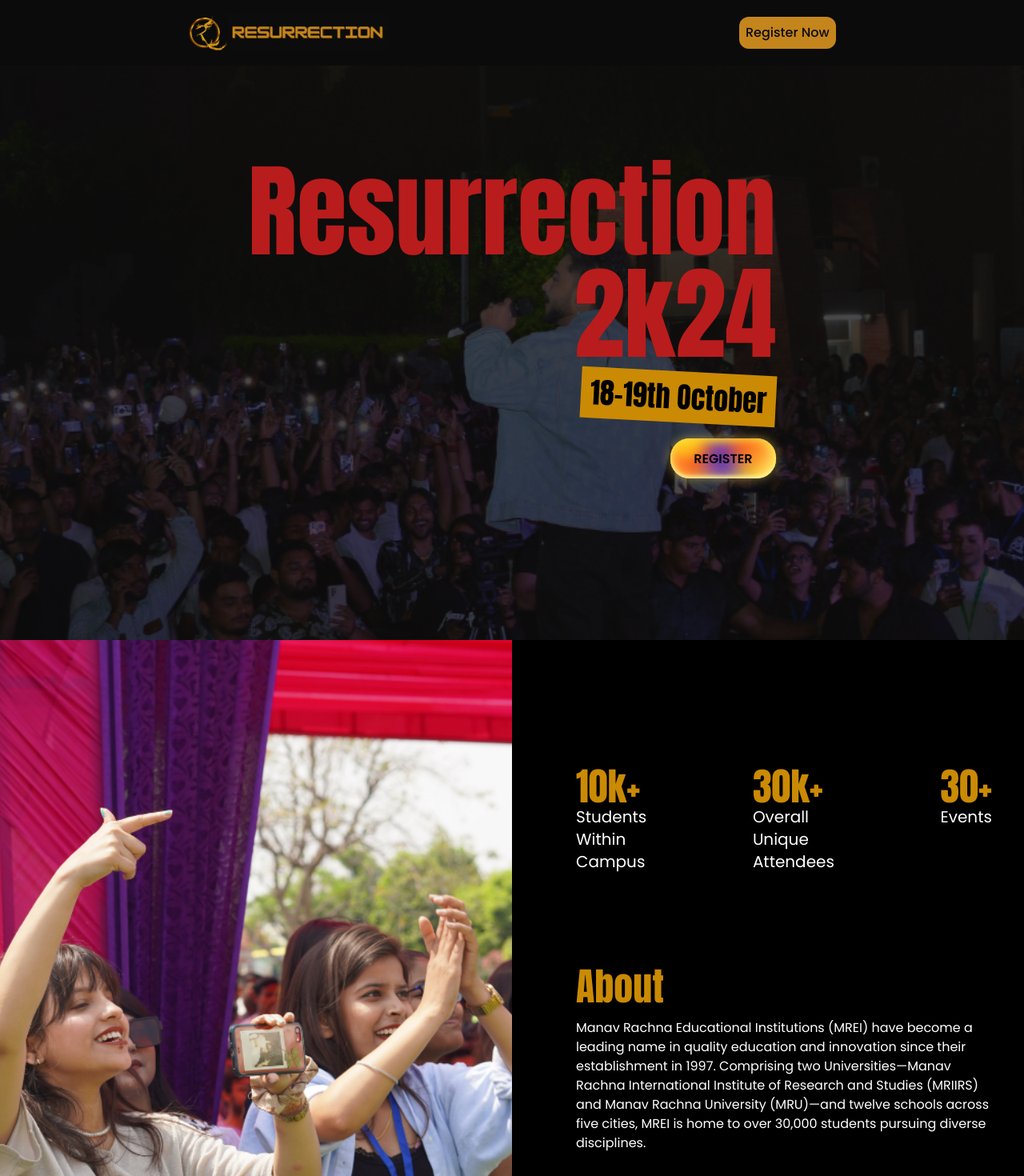
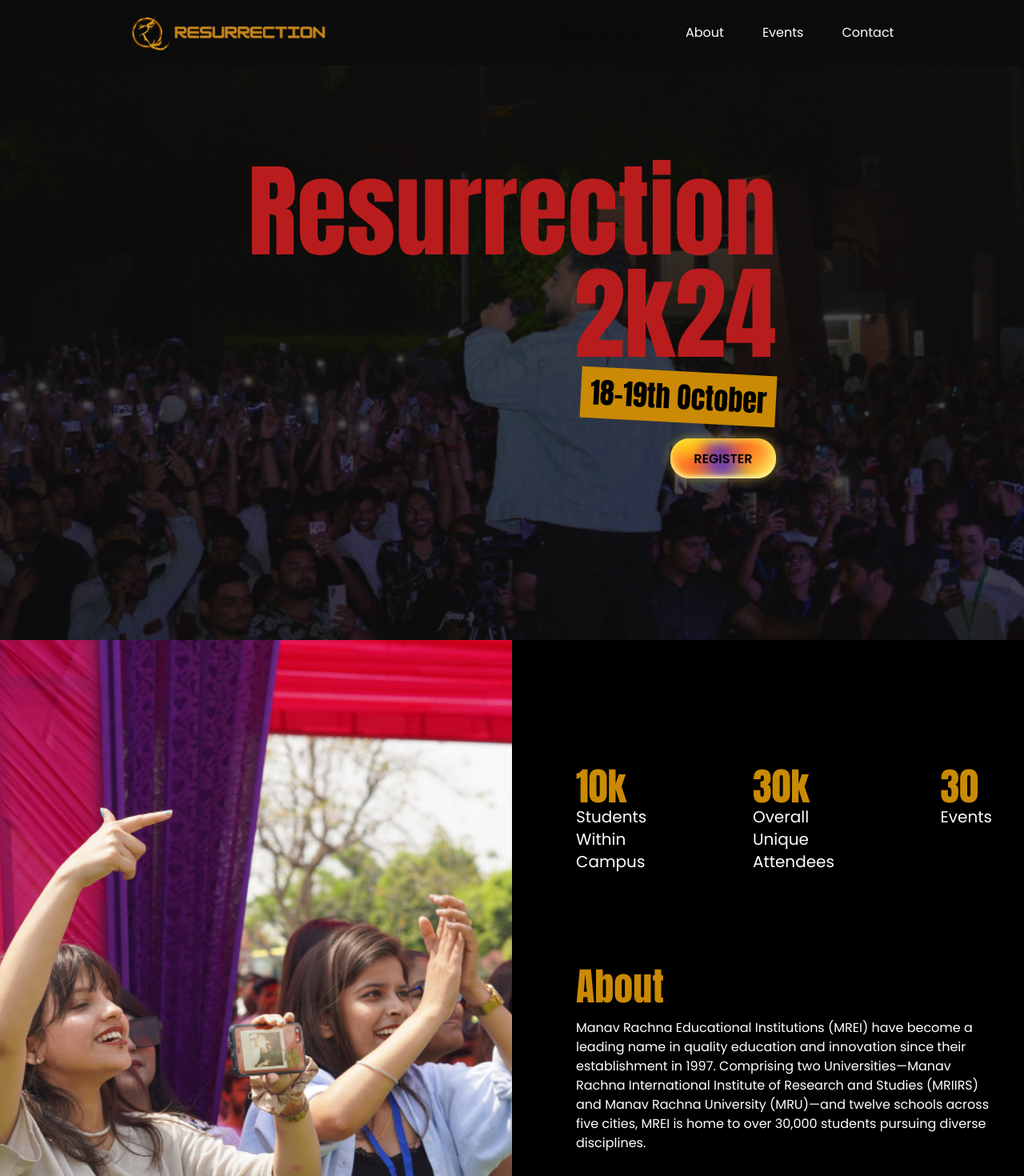
Before and after one commit to tabishnaqvi1311/resurrection-2k24, a Next.js app: page / in a window 1280 px wide. Shown: the top 1470 px of the page at 80% size. Built offline with nearby package versions, Linux system fonts and the light colour scheme.

Commit message:
added hamburger menu and anchor links
added counting animation using react-count

```diff
--- a/package.json
+++ b/package.json
@@ -9,8 +9,10 @@
     "lint": "next lint"
   },
   "dependencies": {
+    "framer-motion": "^11.5.4",
     "next": "14.2.9",
     "react": "^18",
+    "react-countup": "^6.5.3",
     "react-dom": "^18",
     "react-fast-marquee": "^1.6.5",
     "react-icons": "^5.3.0"
--- /dev/null
+++ b/src/app/constants/index.ts
@@ -0,0 +1,14 @@
+export const navLinks = [
+    {
+        title: "About",
+        link: "#about"
+    },
+    {
+        title: "Events",
+        link: "#events"
+    },
+    {
+        title: "Contact",
+        link: "#contact"
+    }
+]
--- a/src/app/globals.css
+++ b/src/app/globals.css
@@ -1,6 +1,28 @@
 @tailwind base;
 @tailwind components;
 @tailwind utilities;
+
+html {
+  scroll-behavior: smooth;
+}
+
+/* Scrollbar */
+::-webkit-scrollbar {
+  width: 6px;
+}
+
+::-webkit-scrollbar-track {
+  background-color: #000;
+}
+
+::-webkit-scrollbar-thumb {
+  background-color: #c4851d;
+  border-radius: 4px;
+}
+
+::-webkit-scrollbar-thumb:hover {
+  background-color: #a36e16;
+}
 
 /* From Uiverse.io by VashonG */
 .uiverse {
--- a/src/components/About.tsx
+++ b/src/components/About.tsx
@@ -1,6 +1,7 @@
 import Image from "next/image";
 import about from "../app/assets/about.png";
 import { Anton } from "next/font/google";
+import AboutStats from "./AboutStats";
 
 const anton = Anton({
     subsets: ["latin"],
@@ -9,23 +10,10 @@
 
 export default function About() {
     return (
-        <div className="flex items-center justify-between bg-black gap-10 h-screen">
+        <div className="flex items-center justify-between bg-black gap-10 h-screen" id="about">
             <Image src={about} alt="about" width={200} height={200} className="w-1/2 h-full object-cover md:block hidden" />
             <div className="flex flex-col bg-black md:w-1/2 p-10 h-full justify-evenly">
-                <div className={`flex text-white justify-between`}>
-                    <div className={`flex flex-col`}>
-                        <div className={`${anton.className} text-yellow-600 text-5xl`}>10k+</div>
-                        <div className="text-xl">Students <br />Within <br />Campus</div>
-                    </div>
-                    <div className={`flex flex-col`}>
-                        <div className={`${anton.className} text-yellow-600 text-5xl`}>30k+</div>
-                        <div className="text-xl">Overall <br />Unique <br /> Attendees</div>
-                    </div>
-                    <div className={`flex flex-col`}>
-                        <div className={`${anton.className} text-yellow-600 text-5xl`}>30+</div>
-                        <div className="text-xl">Events</div>
-                    </div>
-                </div>
+                <AboutStats font={anton}/>
                 <div className="flex flex-col gap-4">
                     <h1 className={`${anton.className} text-yellow-600 text-5xl`} >About</h1>
                     <p className="text-white text-base">
--- /dev/null
+++ b/src/components/AboutStats.tsx
@@ -0,0 +1,29 @@
+"use client"
+
+import CountUp from "react-countup";
+
+export default function AboutStats({font}: any) {
+    return (
+        <div className={`flex text-white justify-between`}>
+            <div className={`flex flex-col`}>
+                <div className={`${font.className} text-yellow-600 text-5xl`}>
+                    <CountUp enableScrollSpy end={10} duration={2} />k
+                </div>
+
+                <div className="text-xl">Students <br />Within <br />Campus</div>
+            </div>
+            <div className={`flex flex-col`}>
+                <div className={`${font.className} text-yellow-600 text-5xl`}>
+                    <CountUp enableScrollSpy end={30} duration={2} />k
+                </div>
+                <div className="text-xl">Overall <br />Unique <br /> Attendees</div>
+            </div>
+            <div className={`flex flex-col`}>
+                <div className={`${font.className} text-yellow-600 text-5xl`}>
+                    <CountUp enableScrollSpy end={30} duration={2} />
+                </div>
+                <div className="text-xl">Events</div>
+            </div>
+        </div>
+    )
+}
--- a/src/components/Events.tsx
+++ b/src/components/Events.tsx
@@ -17,7 +17,7 @@
 
 export default function Events() {
     return (
-        <div className='h-screen relative'>
+        <div className='h-screen relative' id="events">
             <div className='absolute inset-0 bg-background opacity-30'></div>
             <Image src={events} alt='theme' height={1000} width={1000} className='w-full h-full object-cover' />
             <div className={`absolute top-10 md:text-9xl text-5xl text-center w-full flex flex-col items-start gap-10 px-10 justify-evenly h-full`}>
--- a/src/components/Footer.tsx
+++ b/src/components/Footer.tsx
@@ -12,7 +12,7 @@
 
 export default function Footer() {
     return (
-        <div className="h-screen relative">
+        <div className="h-screen relative" id="contact">
             <Image src={footerbg} alt="footer" width={1000} height={1000} className="object-cover w-full h-full" />
             <div className="absolute inset-0 bg-background opacity-50"></div>
             <div className="absolute top-0 md:text-6xl text-3xl text-center w-full flex flex-col justify-around h-full items-center gap-10">
--- a/src/components/Hero.tsx
+++ b/src/components/Hero.tsx
@@ -10,9 +10,9 @@
 
 const Hero = () => {
     return (
-        <div className='h-screen relative'>
+        <div className='h-screen relative' id='hero'>
             <div className='absolute inset-0 bg-background opacity-75'></div>
-            <div className={` text-red-700 absolute top-1/4 md:text-9xl text-6xl text-center w-full flex flex-col justify-center items-center`}>
+            <div className={` text-red-700 fixed top-1/4 md:text-9xl text-6xl text-center w-full flex flex-col justify-center items-center`}>
                 <div className={`${anton.className} flex flex-col items-end`}>
 
                     <h1>Resurrection</h1>
--- a/src/components/Navbar.tsx
+++ b/src/components/Navbar.tsx
@@ -1,30 +1,63 @@
+"use client";
+
 import Image from "next/image";
-import logo  from "../app/assets/logo.webp"
+import logo from "../app/assets/logo.webp"
 import test from "../app/assets/test.webp"
+import { navLinks } from "@/app/constants";
+import { useEffect, useState } from "react";
+import { GiHamburgerMenu } from "react-icons/gi";
+import { IoClose } from "react-icons/io5";
 
 export default function Navbar() {
-    return(
-        <nav className="flex md:justify-around justify-between fixed top-0 w-full z-10  items-center bg-background p-4">
+
+    const [showButton, setShowButton] = useState<boolean>(false);
+    const [toggle, setToggle] = useState<boolean>(false);
+
+    const handleScroll = () => {
+        const hero = document.getElementById('hero');
+        const footer = document.getElementById('contact');
+
+        const heroInView = hero!.getBoundingClientRect().top < window.innerHeight && hero!.getBoundingClientRect().bottom > 0;
+        const footerInView = footer!.getBoundingClientRect().top < window.innerHeight && footer!.getBoundingClientRect().bottom > 0;
+
+        setShowButton(!heroInView && !footerInView);
+    }
+
+    useEffect(() => {
+        window.addEventListener('scroll', handleScroll);
+        return () => {
+            window.removeEventListener('scroll', handleScroll);
+        };
+    }, [])
+
+    return (
+        <nav className="flex md:justify-around justify-between fixed top-0 w-full z-10 items-center bg-background py-4 px-6">
             <div className="flex justify-center items-center">
-                <Image src={logo} alt="logo" width={50} height={50}/>
-                <Image src={test} alt="logo" width={200} height={200} className="md:block hidden"/>
+                <Image src={logo} alt="logo" width={50} height={50} onClick={() => setToggle(prev => !prev)}/>
+                <Image src={test} alt="logo" width={200} height={200} className="md:block hidden" />
             </div>
-            {/* <div className="text-gray-300">
-                <ul className="flex justify-between gap-12">
-                    <li>
-                        Home
-                    </li>
-                    <li>
-                        About
-                    </li>
-                    <li>
-                        Contact
-                    </li>
+            <div className="text-gray-300 flex items-center gap-12">
+                {showButton ? <button className={`bg-[#c4851d] p-2 rounded-xl text-background hover:bg-yellow-600 transition-all duration-200 font-medium`}>
+                    Register Now
+                </button> : <button className={`bg-background p-2 rounded-xl text-background`}>
+                    Register Now
+                </button>}
+                <ul className="justify-between gap-12 md:flex hidden">
+                    {
+                        navLinks.map((link, i) => (
+                            <a href={link.link} key={i} className="text-white hover:text-yellow-600 cursor-pointer transition-all duration-200">{link.title}</a>
+                        ))
+                    }
                 </ul>
-            </div> */}
-            <button className="bg-[#c4851d] p-2 rounded-xl text-background hover:bg-yellow-600 transition-all duration-200 font-medium">
-                Register Now
-            </button>
+                {!toggle ? <GiHamburgerMenu className="text-white md:hidden block" onClick={() => setToggle(prev => !prev)} size={40}/> : <IoClose className="text-white md:hidden block" onClick={() => setToggle(prev => !prev)} size={40}/>}
+                {toggle && <ul className="justify-between gap-5 md:hidden flex flex-col absolute top-20 right-0 bg-background w-full items-center py-3">
+                    {
+                        navLinks.map((link, i) => (
+                            <a href={link.link} key={i} className="text-white hover:text-yellow-600 cursor-pointer transition-all duration-200">{link.title}</a>
+                        ))
+                    }
+                </ul>}
+            </div>
         </nav>
     )
 }
```
Also changed, not shown: 1 other file (tests, documents, lock files or other folders).
